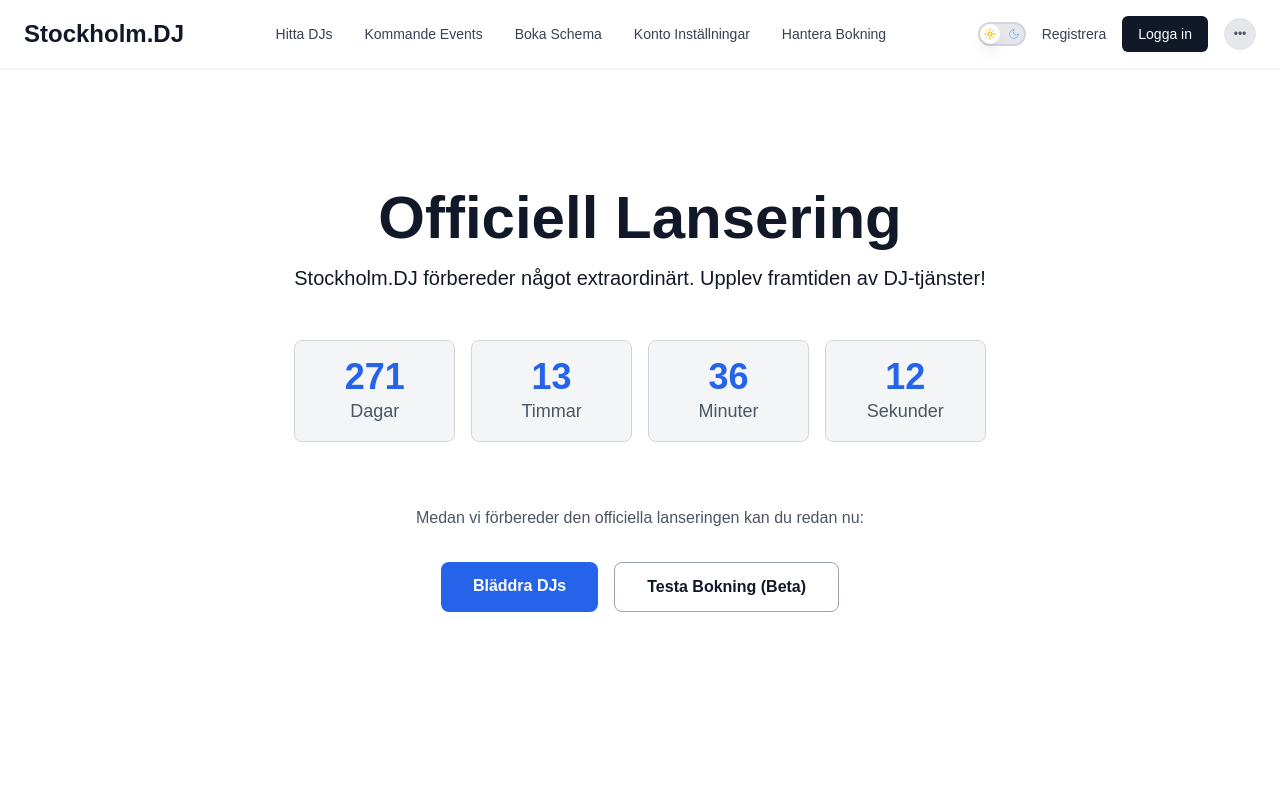
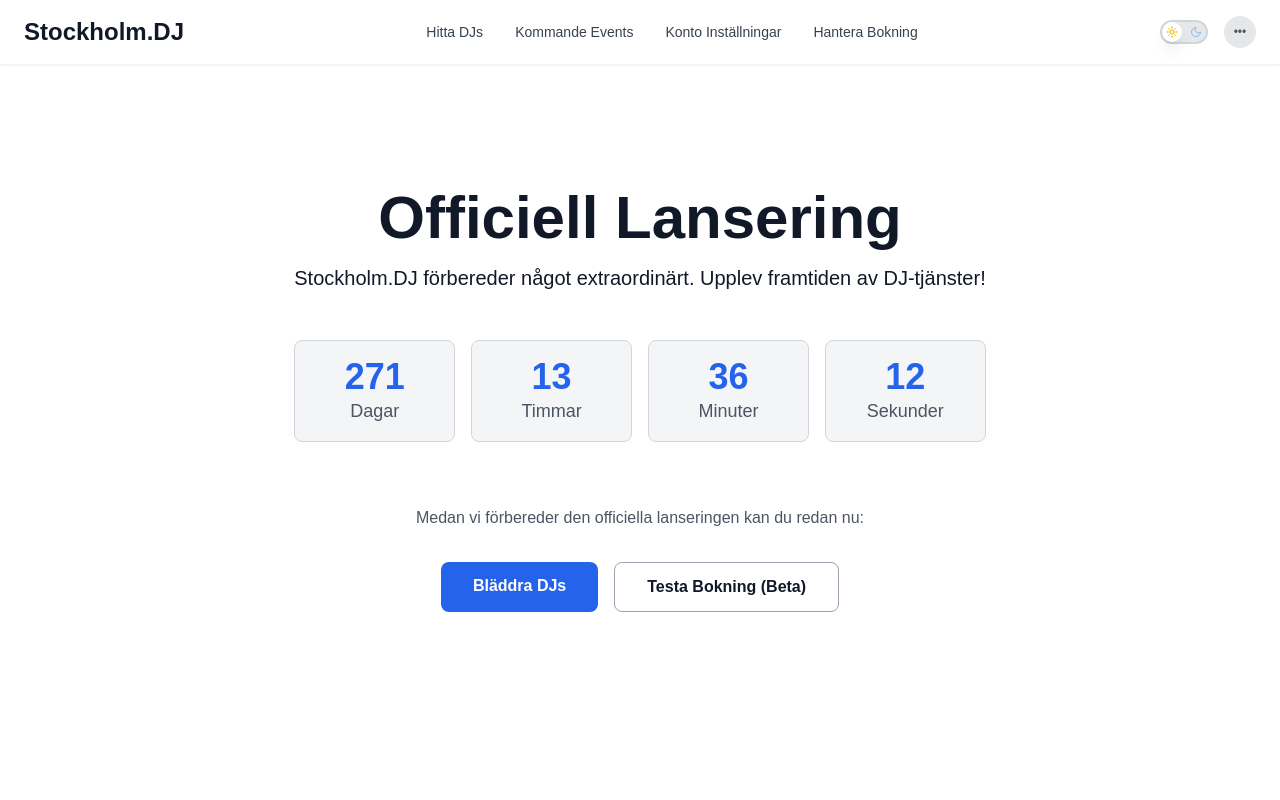
Before and after one commit to DavidFornander/stockholmDJ, a Next.js app: page / in a window 1280 px wide. Shown: the top 800 px of the page. Built offline with nearby package versions, Linux system fonts and the light colour scheme.

Commit message:
feat: enhance navbar with dropdown menu for booking and authentication options

```diff
--- a/src/components/global/navbar/Navbar.tsx
+++ b/src/components/global/navbar/Navbar.tsx
@@ -1,6 +1,6 @@
 "use client";
 
-import React from "react";
+import React, { useState } from "react";
 import Link from "next/link";
 import { usePathname } from "next/navigation";
 import { ThemeToggle } from "../theme/ThemeToggle";
@@ -8,13 +8,13 @@ import { ThemeToggle } from "../theme/ThemeToggle";
 const tabs = [
   { name: "Hitta DJs", path: "/djs" },
   { name: "Kommande Events", path: "/events" },
-  { name: "Boka Schema", path: "/bokabeta3" },
   { name: "Konto Inställningar", path: "/account" },
   { name: "Hantera Bokning", path: "/bookings" },
 ];
 
 export const Navbar = () => {
   const pathname = usePathname();
+  const [isMenuOpen, setIsMenuOpen] = useState(false);
 
   return (
     <nav className="fixed top-0 z-50 w-full bg-white dark:bg-black shadow-sm border-b border-gray-100 dark:border-gray-800 transition-colors duration-200">
@@ -47,14 +47,36 @@ export const Navbar = () => {
           {/* Auth Buttons and Theme Toggle */}
           <div className="flex items-center space-x-4">
             <ThemeToggle />
-            <button className="text-sm text-gray-700 dark:text-gray-300 hover:text-blue-600 dark:hover:text-blue-400 transition-colors">
-              Registrera
-            </button>
-            <button className="bg-gray-900 dark:bg-gray-800 text-white px-4 py-2 rounded-md text-sm hover:bg-gray-800 dark:hover:bg-gray-700 transition-colors">
-              Logga in
-            </button>
-            <div className="w-8 h-8 bg-gray-200 dark:bg-gray-800 rounded-full flex items-center justify-center">
-              <span className="text-xs text-gray-600 dark:text-gray-300">•••</span>
+            <div className="relative">
+              <button
+                onClick={() => setIsMenuOpen(!isMenuOpen)}
+                className="w-8 h-8 bg-gray-200 dark:bg-gray-800 rounded-full flex items-center justify-center"
+              >
+                <span className="text-xs text-gray-600 dark:text-gray-300">•••</span>
+              </button>
+              {isMenuOpen && (
+                <div className="absolute right-0 mt-2 w-48 bg-white dark:bg-black rounded-md shadow-lg py-1 z-50 border dark:border-gray-700">
+                  <Link
+                    href="/bokabeta3"
+                    className="block px-4 py-2 text-sm text-gray-700 dark:text-gray-300 hover:bg-gray-100 dark:hover:bg-gray-700"
+                    onClick={() => setIsMenuOpen(false)}
+                  >
+                    Boka Schema
+                  </Link>
+                  <button
+                    className="w-full text-left block px-4 py-2 text-sm text-gray-700 dark:text-gray-300 hover:bg-gray-100 dark:hover:bg-gray-700"
+                    onClick={() => setIsMenuOpen(false)}
+                  >
+                    Registrera
+                  </button>
+                  <button
+                    className="w-full text-left block px-4 py-2 text-sm text-gray-700 dark:text-gray-300 hover:bg-gray-100 dark:hover:bg-gray-700"
+                    onClick={() => setIsMenuOpen(false)}
+                  >
+                    Logga in
+                  </button>
+                </div>
+              )}
             </div>
           </div>
         </div>
```
